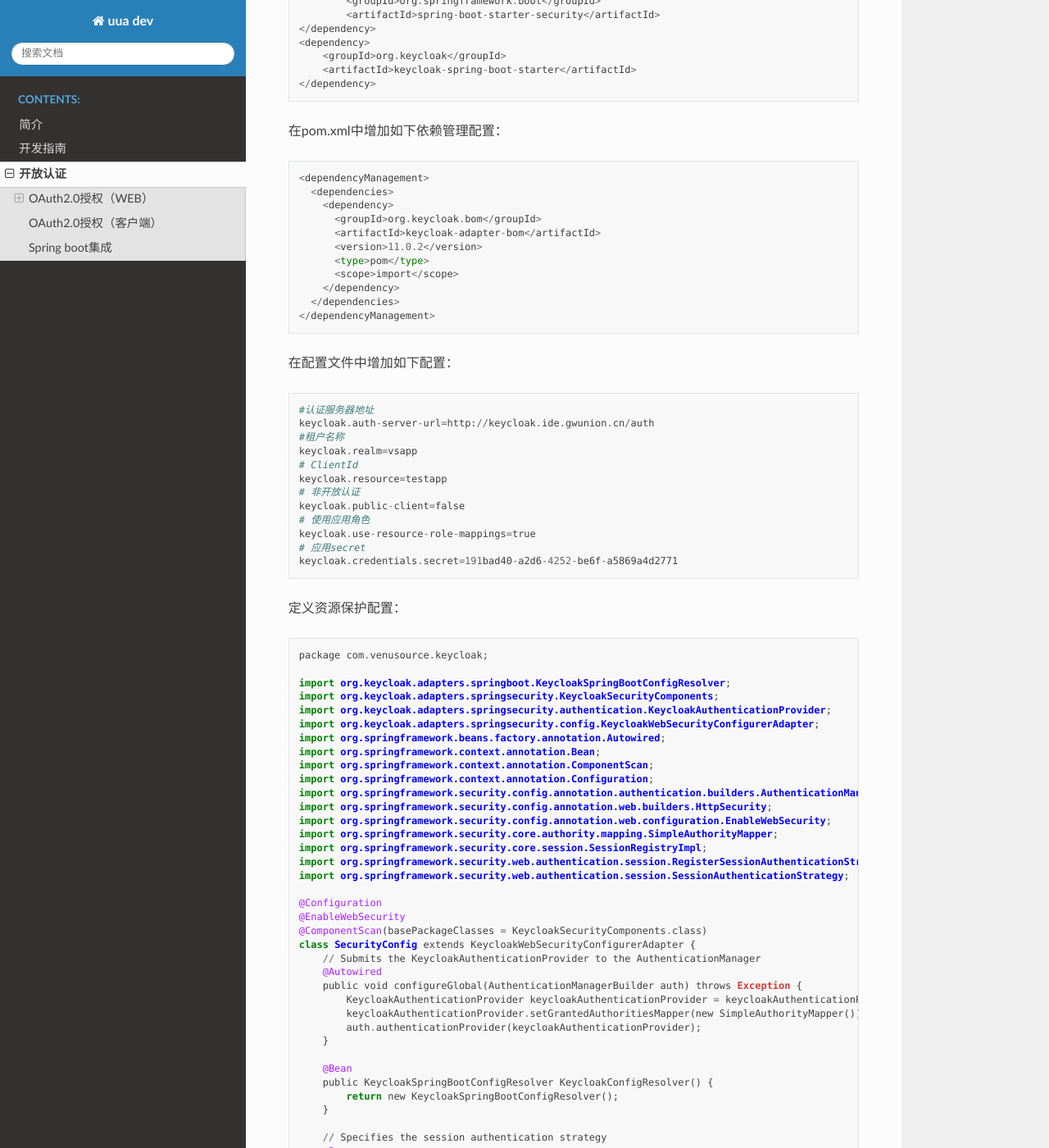
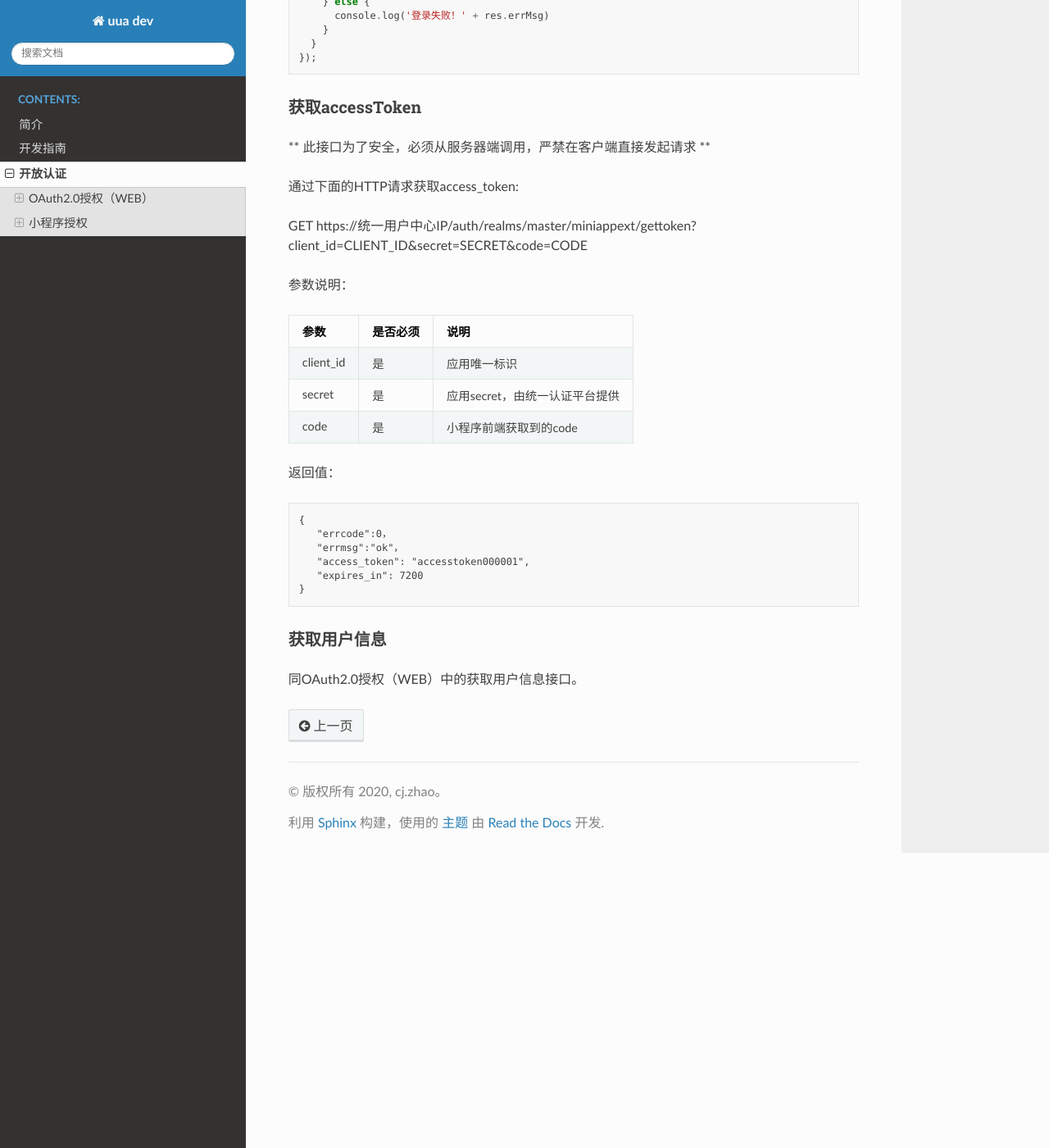
Before and after one commit to venusource/vsuua, a Sphinx documentation site: the page built from source/auth.md, in a window 1280 px wide and 1400 px high, scrolled down 2952 px. Shown: the whole window at 82% size. Built offline with Sphinx 7.4.7 and the Read the Docs theme 2.0.0, drawn with Linux system fonts in a browser that asks for light colours; some of the changed text lies outside the part shown.

Commit message:
add miniapp support

````diff
--- a/source/auth.md
+++ b/source/auth.md
@@ -98,114 +98,57 @@ Authorization: 'Bearer {ACCESS_TOKEN}'
 
 返回值根据不同的应用，和用户授权scope会有差异。
 
-### OAuth2.0授权（客户端）
+### 小程序授权
 
-此认证方式适用于C/S应用、小程序等场景。
+#### 客户端获取企业微信code
 
-TODO
+小程序前端先通过下面的接口获取到用户授权码CODE:
+```
+wx.qy.login({
+  success: function(res) {
+    if (res.code) {
+      //将code发送到服务器端调用统一认证相关接口
+      wx.request({
+        url: 'https://您自己的服务器/',
+        data: {
+          code: res.code
+        }
+      })
+    } else {
+      console.log('登录失败！' + res.errMsg)
+    }
+  }
+});
+```
 
-### Spring boot集成
+#### 获取accessToken
 
-统一用户中心支持直接与Spring boot应用集成，完成用户认证和资源访问控制功能。
+** 此接口为了安全，必须从服务器端调用，严禁在客户端直接发起请求 **
 
-增加如下依赖
+通过下面的HTTP请求获取access_token:
+
+GET https://统一用户中心IP/auth/realms/master/miniappext/gettoken?client_id=CLIENT_ID&secret=SECRET&code=CODE
+
+
+参数说明：
+
+| 参数          | 是否必须 | 说明                                                                          |
+|---------------|----------|-------------------------------------------------------------------------------|
+| client_id     | 是       | 应用唯一标识                                                                  |
+| secret | 是       | 应用secret，由统一认证平台提供                                                    |
+| code         | 是       | 小程序前端获取到的code                     |
+
+返回值：
 
 ```
-<dependency>
-	<groupId>org.springframework.boot</groupId>
-	<artifactId>spring-boot-starter-security</artifactId>
-</dependency>
-<dependency>
-    <groupId>org.keycloak</groupId>
-    <artifactId>keycloak-spring-boot-starter</artifactId>
-</dependency>
+{
+   "errcode":0，
+   "errmsg":"ok"，
+   "access_token": "accesstoken000001",
+   "expires_in": 7200
+}
 ```
 
-在pom.xml中增加如下依赖管理配置：
-```
-<dependencyManagement>
-  <dependencies>
-    <dependency>
-      <groupId>org.keycloak.bom</groupId>
-      <artifactId>keycloak-adapter-bom</artifactId>
-      <version>11.0.2</version>
-      <type>pom</type>
-      <scope>import</scope>
-    </dependency>
-  </dependencies>
-</dependencyManagement>
-```
+#### 获取用户信息
 
-在配置文件中增加如下配置：
-```
-#认证服务器地址
-keycloak.auth-server-url=http://keycloak.ide.gwunion.cn/auth
-#租户名称
-keycloak.realm=vsapp
-# ClientId
-keycloak.resource=testapp
-# 非开放认证
-keycloak.public-client=false
-# 使用应用角色
-keycloak.use-resource-role-mappings=true
-# 应用secret
-keycloak.credentials.secret=191bad40-a2d6-4252-be6f-a5869a4d2771
-
-```
-
-定义资源保护配置：
-```
-package com.venusource.keycloak;
-
-import org.keycloak.adapters.springboot.KeycloakSpringBootConfigResolver;
-import org.keycloak.adapters.springsecurity.KeycloakSecurityComponents;
-import org.keycloak.adapters.springsecurity.authentication.KeycloakAuthenticationProvider;
-import org.keycloak.adapters.springsecurity.config.KeycloakWebSecurityConfigurerAdapter;
-import org.springframework.beans.factory.annotation.Autowired;
-import org.springframework.context.annotation.Bean;
-import org.springframework.context.annotation.ComponentScan;
-import org.springframework.context.annotation.Configuration;
-import org.springframework.security.config.annotation.authentication.builders.AuthenticationManagerBuilder;
-import org.springframework.security.config.annotation.web.builders.HttpSecurity;
-import org.springframework.security.config.annotation.web.configuration.EnableWebSecurity;
-import org.springframework.security.core.authority.mapping.SimpleAuthorityMapper;
-import org.springframework.security.core.session.SessionRegistryImpl;
-import org.springframework.security.web.authentication.session.RegisterSessionAuthenticationStrategy;
-import org.springframework.security.web.authentication.session.SessionAuthenticationStrategy;
-
-@Configuration
-@EnableWebSecurity
-@ComponentScan(basePackageClasses = KeycloakSecurityComponents.class)
-class SecurityConfig extends KeycloakWebSecurityConfigurerAdapter {
-    // Submits the KeycloakAuthenticationProvider to the AuthenticationManager
-    @Autowired
-    public void configureGlobal(AuthenticationManagerBuilder auth) throws Exception {
-        KeycloakAuthenticationProvider keycloakAuthenticationProvider = keycloakAuthenticationProvider();
-        keycloakAuthenticationProvider.setGrantedAuthoritiesMapper(new SimpleAuthorityMapper());
-        auth.authenticationProvider(keycloakAuthenticationProvider);
-    }
-
-    @Bean
-    public KeycloakSpringBootConfigResolver KeycloakConfigResolver() {
-        return new KeycloakSpringBootConfigResolver();
-    }
-
-    // Specifies the session authentication strategy
-    @Bean
-    @Override
-    protected SessionAuthenticationStrategy sessionAuthenticationStrategy() {
-        return new RegisterSessionAuthenticationStrategy(new SessionRegistryImpl());
-    }
-
-    @Override
-    protected void configure(HttpSecurity http) throws Exception {
-        super.configure(http);
-        http.authorizeRequests()
-            .antMatchers("/customers*", "/users*")
-            .hasRole("clientuser")
-            .anyRequest()
-            .permitAll();
-    }
-}
-
-```
+同OAuth2.0授权（WEB）中的获取用户信息接口。
````
Also changed, not shown: source/springbootint.md (added, +105 -0 lines).
